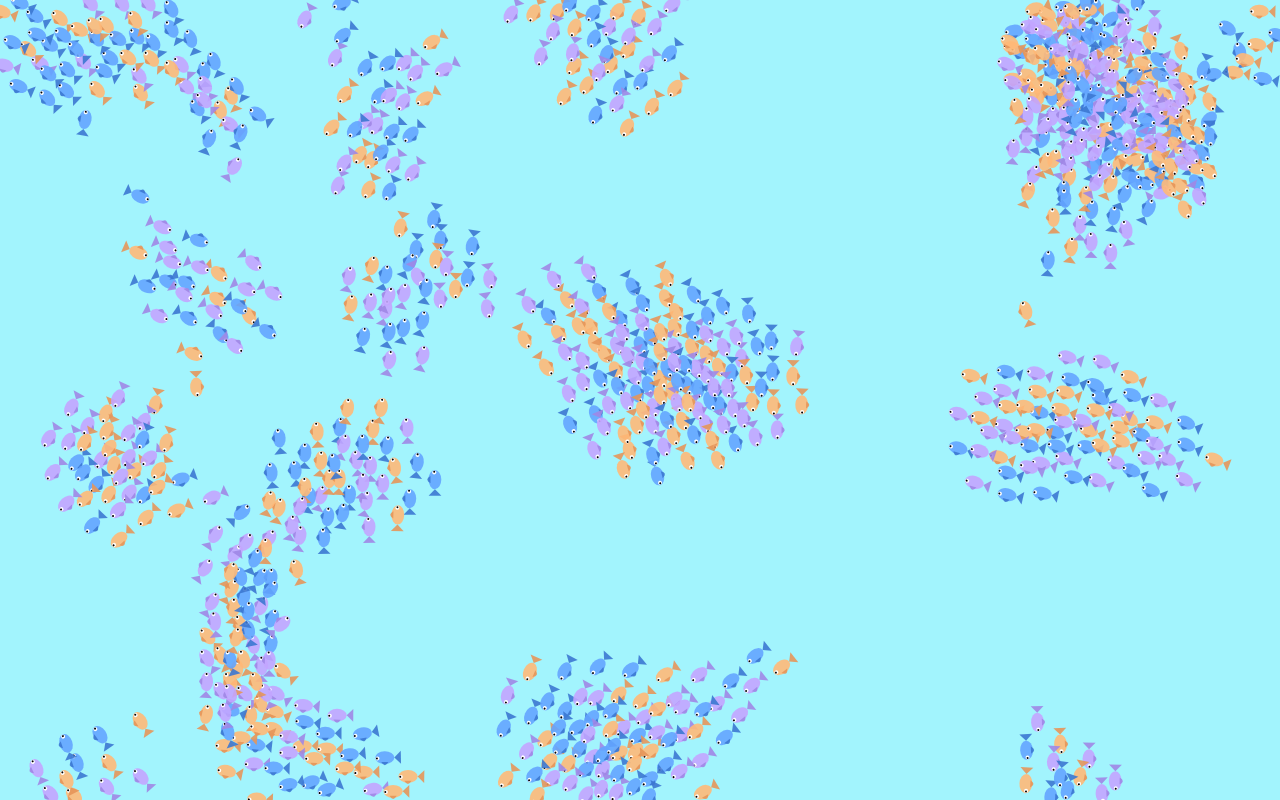
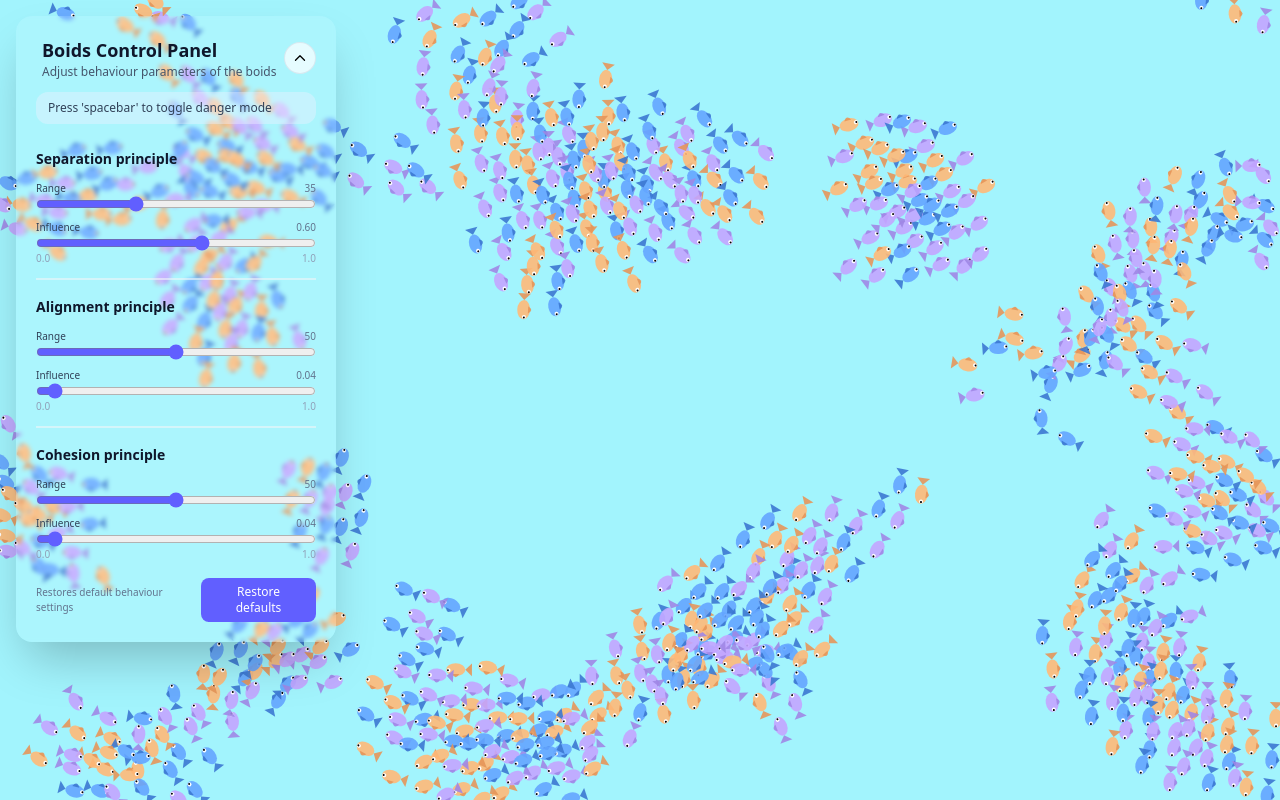
Before and after one commit to Hrober0/BoidsJS, a React (Vite) app in the folder solution/: page / in a window 1280 px wide. Built offline with nearby package versions, Linux system fonts and the light colour scheme.

Commit message:
Added control panel

```diff
--- a/solution/package.json
+++ b/solution/package.json
@@ -10,7 +10,9 @@
     "preview": "vite preview"
   },
   "dependencies": {
+    "@tabler/icons-react": "^3.35.0",
     "@tailwindcss/vite": "^4.1.17",
+    "clsx": "^2.1.1",
     "embla-carousel": "^8.6.0",
     "embla-carousel-react": "^8.6.0",
     "react": "^19.1.1",
--- a/solution/src/Boids/BoidsCanvas.tsx
+++ b/solution/src/Boids/BoidsCanvas.tsx
@@ -1,4 +1,5 @@
 import { useEffect, useRef } from 'react';
+import { BoidsControlPanel } from './control/BoidsControlPanel.tsx';
 import { useCanvas } from './hooks/useCanvas.ts';
 import useDangerZone from './hooks/useDangerZone.ts';
 import useMousePosition from './hooks/useMousePosition.ts';
@@ -101,6 +102,7 @@ export default function BoidsCanvas() {
   }, [ctx, width, height, dangerModeRef, mousePositionRef]);
 
   return (
+    <>
       <canvas
         ref={canvasRef}
         style={{
@@ -112,5 +114,9 @@ export default function BoidsCanvas() {
           pointerEvents: 'none',
         }}
       />
+      <div className="fixed top-4 left-4">
+        <BoidsControlPanel />
+      </div>
+    </>
   );
 }
--- /dev/null
+++ b/solution/src/Boids/control/BoidsControlPanel.tsx
@@ -0,0 +1,166 @@
+import { IconChevronDown, IconChevronUp } from '@tabler/icons-react';
+import { clsx } from 'clsx';
+import { useState } from 'react';
+import { useAlignmentPrincipleStore } from './store/alignmentPrincipleStore';
+import { useCohesionPrincipleStore } from './store/cohesionPrincipleStore';
+import { useSeparationPrincipleStore } from './store/SeparationPrincipleStore';
+
+export function BoidsControlPanel() {
+  const {
+    range: alignmentRange,
+    influence: alignmentInfluence,
+    setRange: setAlignmentRange,
+    setInfluence: setAlignmentInfluence,
+    reset: resetAlignment,
+  } = useAlignmentPrincipleStore();
+
+  const {
+    range: cohesionRange,
+    influence: cohesionInfluence,
+    setRange: setCohesionRange,
+    setInfluence: setCohesionInfluence,
+    reset: resetCohesion,
+  } = useCohesionPrincipleStore();
+
+  const {
+    range: separationRange,
+    influence: separationInfluence,
+    setRange: setSeparationRange,
+    setInfluence: setSeparationInfluence,
+    reset: resetSeparation,
+  } = useSeparationPrincipleStore();
+  const [collapsed, setCollapsed] = useState(false);
+
+  const ToggleCollapseIcon = collapsed ? IconChevronDown : IconChevronUp;
+
+  const settings = [
+    {
+      title: 'Separation principle',
+      range: separationRange,
+      setRange: setSeparationRange,
+      influence: separationInfluence,
+      setInfluence: setSeparationInfluence,
+    },
+    {
+      title: 'Alignment principle',
+      range: alignmentRange,
+      setRange: setAlignmentRange,
+      influence: alignmentInfluence,
+      setInfluence: setAlignmentInfluence,
+    },
+    {
+      title: 'Cohesion principle',
+      range: cohesionRange,
+      setRange: setCohesionRange,
+      influence: cohesionInfluence,
+      setInfluence: setCohesionInfluence,
+    },
+  ];
+
+  const restoreDefaults = () => {
+    resetSeparation();
+    resetAlignment();
+    resetCohesion();
+  };
+
+  return (
+    <div className="w-80 rounded-2xl bg-white/10 p-5 shadow-2xl backdrop-blur-[2px]">
+      <div className="mb-3 pl-1.5 flex items-center justify-between">
+        <div>
+          <div className="text-lg font-semibold text-slate-900">
+            Boids Control Panel
+          </div>
+          <div className="text-xs text-slate-600">
+            Adjust behaviour parameters of the boids
+          </div>
+        </div>
+
+        <button
+          onClick={() => setCollapsed((prev) => !prev)}
+          className="flex rounded-full border border-slate-300/50 bg-white/70 p-1.5 hover:cursor-pointer"
+        >
+          <ToggleCollapseIcon size={18} stroke={1.75} />
+        </button>
+      </div>
+
+      <div
+        className={clsx(
+          'transition-all duration-200 ease-out overflow-hidden',
+          collapsed ? 'max-h-0 opacity-0' : 'max-h-[999px] opacity-100',
+        )}
+      >
+        <div className="mb-6 rounded-xl b bg-indigo-50/40 px-3 py-2 text-xs text-slate-700">
+          Press 'spacebar' to toggle danger mode
+        </div>
+
+        {settings.map((item, i) => (
+          <section
+            key={item.title}
+            className={clsx(
+              i < settings.length - 1 &&
+                'mb-4 border-b-2 border-slate-100/60 pb-3',
+            )}
+          >
+            <div className="mb-3 text-[14px] font-semibold text-slate-900">
+              {item.title}
+            </div>
+
+            <div className="mb-2 flex flex-col">
+              <label className="flex items-center justify-between text-[10px] text-slate-700">
+                <span>Range</span>
+                <span className="tabular-nums text-[10px] text-slate-500">
+                  {item.range}
+                </span>
+              </label>
+
+              <input
+                type="range"
+                min={0}
+                max={100}
+                value={item.range}
+                onChange={(event) => item.setRange(Number(event.target.value))}
+                className="w-full accent-indigo-500"
+              />
+            </div>
+
+            <div className="flex flex-col">
+              <div className="flex items-center justify-between text-[10px] text-slate-700">
+                <span>Influence</span>
+                <span className="tabular-nums text-[10px] text-slate-500">
+                  {item.influence.toFixed(2)}
+                </span>
+              </div>
+
+              <input
+                type="range"
+                min={0}
+                max={1}
+                step={0.01}
+                value={item.influence}
+                onChange={(event) =>
+                  item.setInfluence(Number(event.target.value))
+                }
+                className="w-full accent-indigo-500"
+              />
+              <div className="flex justify-between text-[10px] text-slate-400">
+                <span>0.0</span>
+                <span>1.0</span>
+              </div>
+            </div>
+          </section>
+        ))}
+
+        <div className="mt-4 flex items-center justify-between text-[10px] text-slate-500">
+          <span>Restores default behaviour settings</span>
+          <button
+            type="button"
+            onClick={restoreDefaults}
+            className="rounded-lg bg-indigo-500 px-3 py-1.5 text-xs font-medium text-white hover:cursor-pointer"
+          >
+            Restore defaults
+          </button>
+        </div>
+      </div>
+    </div>
+  );
+}
--- /dev/null
+++ b/solution/src/Boids/control/store/PrincipleState.ts
@@ -0,0 +1,7 @@
+export type PrincipleState = {
+  range: number;
+  influence: number;
+  setRange: (range: number) => void;
+  setInfluence: (influence: number) => void;
+  reset: () => void;
+};
--- a/solution/src/Boids/control/store/alignmentPrincipleStore.ts
+++ b/solution/src/Boids/control/store/alignmentPrincipleStore.ts
@@ -1,24 +1,23 @@
 import { create } from 'zustand';
 import { createJSONStorage, persist } from 'zustand/middleware';
+import type { PrincipleState } from './PrincipleState';
 
 const DEFAULT_ALIGNMENT_RANGE = 50;
 const DEFAULT_ALIGNMENT_INFLUENCE = 0.04;
 
-type AlignmentPrincipleState = {
-  alignmentRange: number;
-  alignmentInfluence: number;
-  setAlignmentRange: (range: number) => void;
-  setAlignmentInfluence: (influence: number) => void;
-};
-
-export const useAlignmentPrincipleStore = create<AlignmentPrincipleState>()(
+export const useAlignmentPrincipleStore = create<PrincipleState>()(
   persist(
     (set) => ({
-      alignmentRange: DEFAULT_ALIGNMENT_RANGE,
-      alignmentInfluence: DEFAULT_ALIGNMENT_INFLUENCE,
-      setAlignmentRange: (range) => set({ alignmentRange: range }),
-      setAlignmentInfluence: (influence) =>
-        set({ alignmentInfluence: influence }),
+      range: DEFAULT_ALIGNMENT_RANGE,
+      influence: DEFAULT_ALIGNMENT_INFLUENCE,
+      setRange: (range) => set({ range }),
+      setInfluence: (influence) => set({ influence }),
+      reset: () => {
+        set({
+          range: DEFAULT_ALIGNMENT_RANGE,
+          influence: DEFAULT_ALIGNMENT_INFLUENCE,
+        });
+      },
     }),
     {
       name: 'boids-alignment',
--- a/solution/src/Boids/control/store/cohesionPrincipleStore.ts
+++ b/solution/src/Boids/control/store/cohesionPrincipleStore.ts
@@ -1,24 +1,23 @@
 import { create } from 'zustand';
 import { createJSONStorage, persist } from 'zustand/middleware';
+import type { PrincipleState } from './PrincipleState';
 
 const DEFAULT_COHESION_RANGE = 50;
 const DEFAULT_COHESION_INFLUENCE = 0.04;
 
-type CohesionPrincipleState = {
-  cohesionRange: number;
-  cohesionInfluence: number;
-  setCohesionRange: (range: number) => void;
-  setCohesionInfluence: (influence: number) => void;
-};
-
-export const useCohesionPrincipleStore = create<CohesionPrincipleState>()(
+export const useCohesionPrincipleStore = create<PrincipleState>()(
   persist(
     (set) => ({
-      cohesionRange: DEFAULT_COHESION_RANGE,
-      cohesionInfluence: DEFAULT_COHESION_INFLUENCE,
-      setCohesionRange: (range) => set({ cohesionRange: range }),
-      setCohesionInfluence: (influence) =>
-        set({ cohesionInfluence: influence }),
+      range: DEFAULT_COHESION_RANGE,
+      influence: DEFAULT_COHESION_INFLUENCE,
+      setRange: (range) => set({ range }),
+      setInfluence: (influence) => set({ influence }),
+      reset: () => {
+        set({
+          range: DEFAULT_COHESION_RANGE,
+          influence: DEFAULT_COHESION_INFLUENCE,
+        });
+      },
     }),
     {
       name: 'boids-cohesion',
--- a/solution/src/Boids/control/store/separationPrincipleStore.ts
+++ b/solution/src/Boids/control/store/separationPrincipleStore.ts
@@ -1,24 +1,23 @@
 import { create } from 'zustand';
 import { createJSONStorage, persist } from 'zustand/middleware';
+import type { PrincipleState } from './PrincipleState';
 
 const DEFAULT_SEPARATION_RANGE = 35;
 const DEFAULT_SEPARATION_INFLUENCE = 0.6;
 
-type SeparationPrincipleState = {
-  separationRange: number;
-  separationInfluence: number;
-  setSeparationRange: (range: number) => void;
-  setSeparationInfluence: (influence: number) => void;
-};
-
-export const useSeparationPrincipleStore = create<SeparationPrincipleState>()(
+export const useSeparationPrincipleStore = create<PrincipleState>()(
   persist(
     (set) => ({
-      separationRange: DEFAULT_SEPARATION_RANGE,
-      separationInfluence: DEFAULT_SEPARATION_INFLUENCE,
-      setSeparationRange: (range) => set({ separationRange: range }),
-      setSeparationInfluence: (influence) =>
-        set({ separationInfluence: influence }),
+      range: DEFAULT_SEPARATION_RANGE,
+      influence: DEFAULT_SEPARATION_INFLUENCE,
+      setRange: (range) => set({ range }),
+      setInfluence: (influence) => set({ influence }),
+      reset: () => {
+        set({
+          range: DEFAULT_SEPARATION_RANGE,
+          influence: DEFAULT_SEPARATION_INFLUENCE,
+        });
+      },
     }),
     {
       name: 'boids-separation',
--- a/solution/src/Boids/methods/movement.ts
+++ b/solution/src/Boids/methods/movement.ts
@@ -68,14 +68,13 @@ export function applySeparationPrinciple(
   boids: Boid[],
   query: QueryMethod<Boid>,
 ) {
-  const { separationRange, separationInfluence } =
-    useSeparationPrincipleStore.getState();
+  const { range, influence } = useSeparationPrincipleStore.getState();
 
   for (const boid of boids) {
     let steerX = 0;
     let steerY = 0;
 
-    query(boid.position, separationRange, (neighbourBoid) => {
+    query(boid.position, range, (neighbourBoid) => {
       if (boid === neighbourBoid) {
         return;
       }
@@ -83,7 +82,7 @@ export function applySeparationPrinciple(
       const difVector = vectorDiff(boid.position, neighbourBoid.position);
       const distance = calcMagnitudeOf(difVector);
 
-      if (distance === 0 || distance > separationRange) {
+      if (distance === 0 || distance > range) {
         return;
       }
 
@@ -94,8 +93,8 @@ export function applySeparationPrinciple(
       steerY += normalizedDifVector.y * factor;
     });
 
-    boid.velocity.x += steerX * separationInfluence;
-    boid.velocity.y += steerY * separationInfluence;
+    boid.velocity.x += steerX * influence;
+    boid.velocity.y += steerY * influence;
   }
 }
 
@@ -103,21 +102,20 @@ export function applyCohesionPrinciple(
   boids: Boid[],
   query: QueryMethod<Boid>,
 ) {
-  const { cohesionRange, cohesionInfluence } =
-    useCohesionPrincipleStore.getState();
+  const { range, influence } = useCohesionPrincipleStore.getState();
 
   for (const boid of boids) {
     let sumX = 0;
     let sumY = 0;
     let count = 0;
 
-    query(boid.position, cohesionRange, (neighbourBoid) => {
+    query(boid.position, range, (neighbourBoid) => {
       if (boid === neighbourBoid) return;
 
       // ensure proper range since spatial hash might return some out of range boids
       if (
         calcMagnitudeOf(vectorDiff(boid.position, neighbourBoid.position)) >
-        cohesionRange
+        range
       ) {
         return;
       }
@@ -139,8 +137,8 @@ export function applyCohesionPrinciple(
     const directionToCom = vectorDiff(com, boid.position);
     const normalizedDirectionToCom = normalizeVector(directionToCom);
 
-    boid.velocity.x += normalizedDirectionToCom.x * cohesionInfluence;
-    boid.velocity.y += normalizedDirectionToCom.y * cohesionInfluence;
+    boid.velocity.x += normalizedDirectionToCom.x * influence;
+    boid.velocity.y += normalizedDirectionToCom.y * influence;
   }
 }
 
@@ -148,20 +146,19 @@ export function applyAlignmentPrinciple(
   boids: Boid[],
   query: QueryMethod<Boid>,
 ) {
-  const { alignmentRange, alignmentInfluence } =
-    useAlignmentPrincipleStore.getState();
+  const { range, influence } = useAlignmentPrincipleStore.getState();
 
   for (const boid of boids) {
     let sumVX = 0;
     let sumVY = 0;
     let count = 0;
 
-    query(boid.position, alignmentRange, (neighbourBoid) => {
+    query(boid.position, range, (neighbourBoid) => {
       if (boid === neighbourBoid) return;
 
       if (
         calcMagnitudeOf(vectorDiff(boid.position, neighbourBoid.position)) >
-        alignmentRange
+        range
       ) {
         return;
       }
@@ -181,7 +178,7 @@ export function applyAlignmentPrinciple(
     };
     const normalizedAvgVelocity = normalizeVector(avgVelocity);
 
-    boid.velocity.x += normalizedAvgVelocity.x * alignmentInfluence;
-    boid.velocity.y += normalizedAvgVelocity.y * alignmentInfluence;
+    boid.velocity.x += normalizedAvgVelocity.x * influence;
+    boid.velocity.y += normalizedAvgVelocity.y * influence;
   }
 }
```
Also changed, not shown: solution/src/Boids/control/AlgorithmControlPanel.ts (deleted), 1 other file (tests, documents, lock files or other folders). Lines whose indentation alone changed are shown as unchanged.
